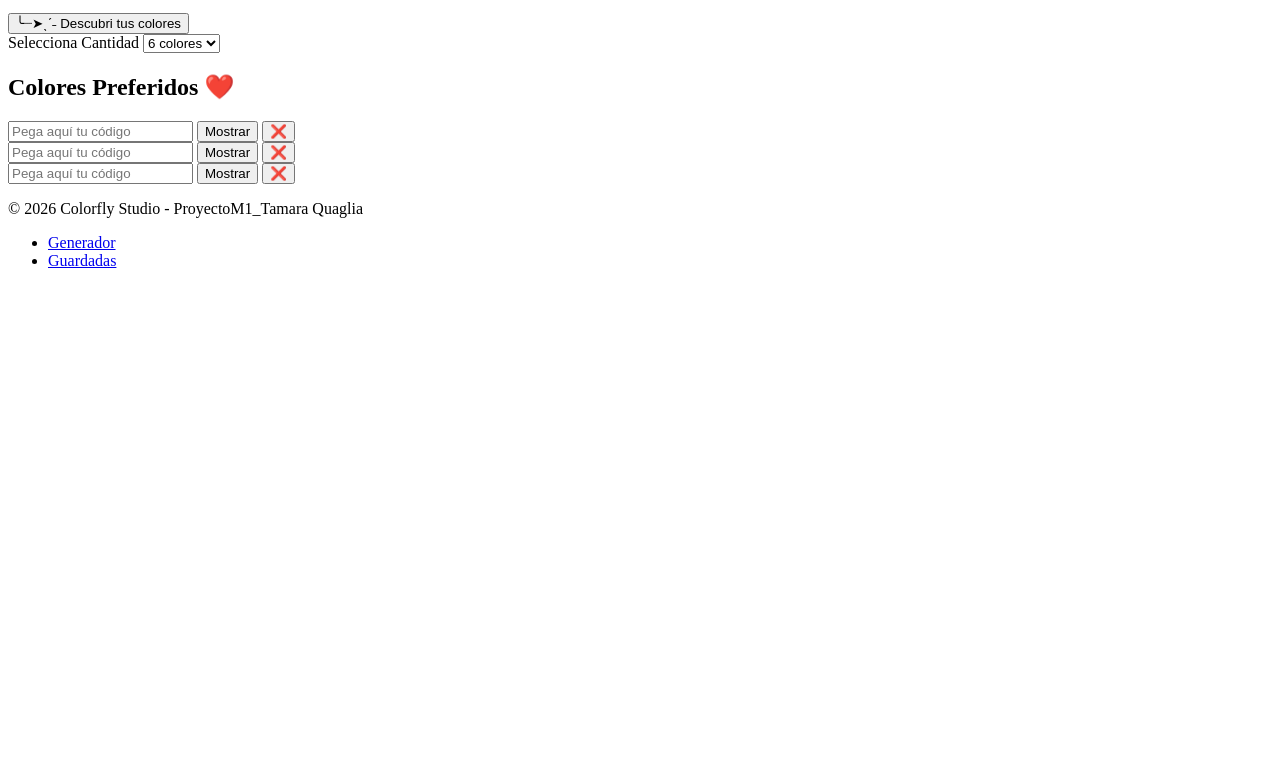
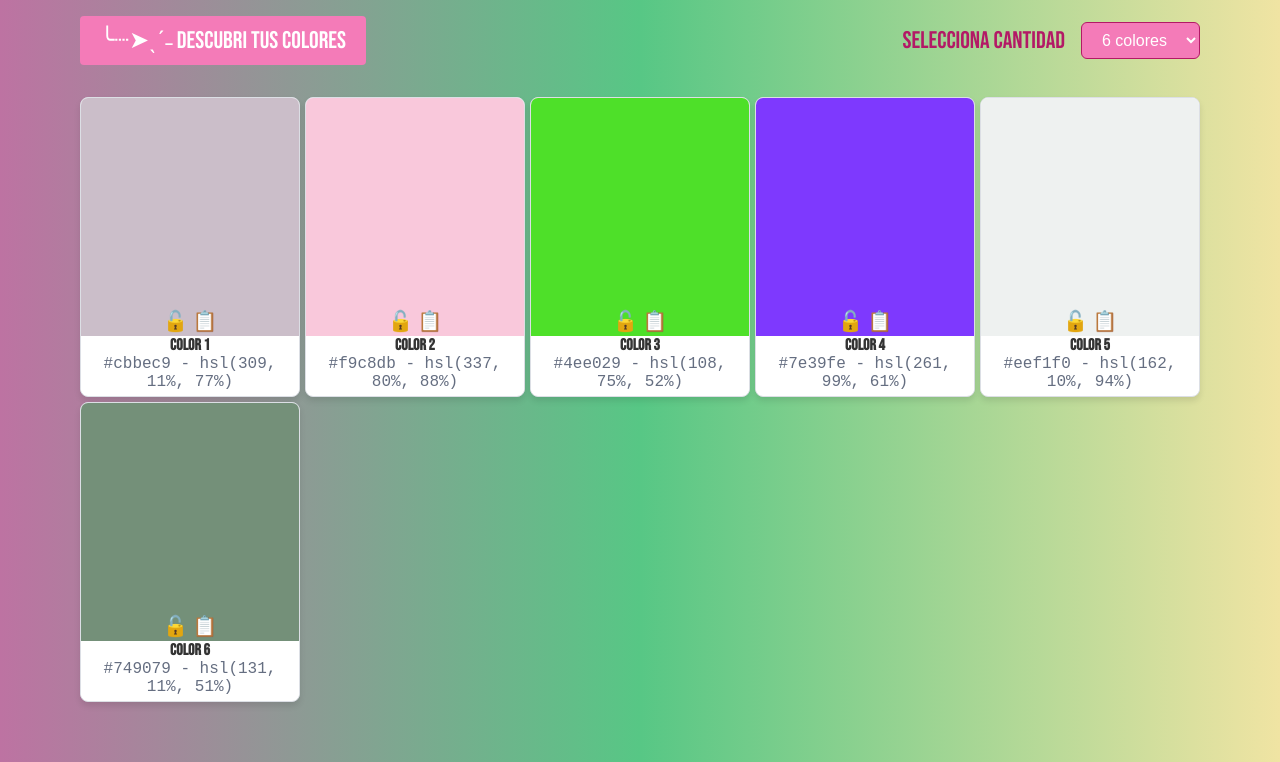
Before and after one commit to TamaQuaglia/ProyectoM1_TamaraQuaglia, a plain HTML site: page index.html in a window 1280 px wide. Shown: the part 180-942 px from the top of the page. Before the commit the page ends 800 px from the top, so only its background shows below. Drawn offline with Linux system fonts and the light colour scheme; the site is published under a folder, as on GitHub Pages, so addresses that start at the root find nothing; a web font is replaced by a local one.

Commit message:
arreglos en el indexado de css y js

```diff
--- a/index.html
+++ b/index.html
@@ -3,7 +3,7 @@
     <head>
         <meta charset="UTF-8">
         <meta name="viewport" content="width=device-width, initial-scale=1.0">
-        <link rel="stylesheet" href="/styles/styles.css">
+        <link rel="stylesheet" href="styles/styles.css">
 
         <link rel="preconnect" href="https://fonts.googleapis.com">
         <link rel="preconnect" href="https://fonts.gstatic.com" crossorigin>
@@ -98,6 +98,6 @@
 
 
          </footer>
-        <script src="/js/index.js" defer></script>
+        <script src="js/index.js" defer></script>
     </body>
 </html>
--- a/styles/styles.css
+++ b/styles/styles.css
@@ -41,9 +41,8 @@
     font-size: 1.75rem;
     margin-top: 10rem;
     font-family: "Bebas Neue", sans-serif;
+}
 
-
-}
 p {
     font-size: 1rem;
     text-align: center;
```
